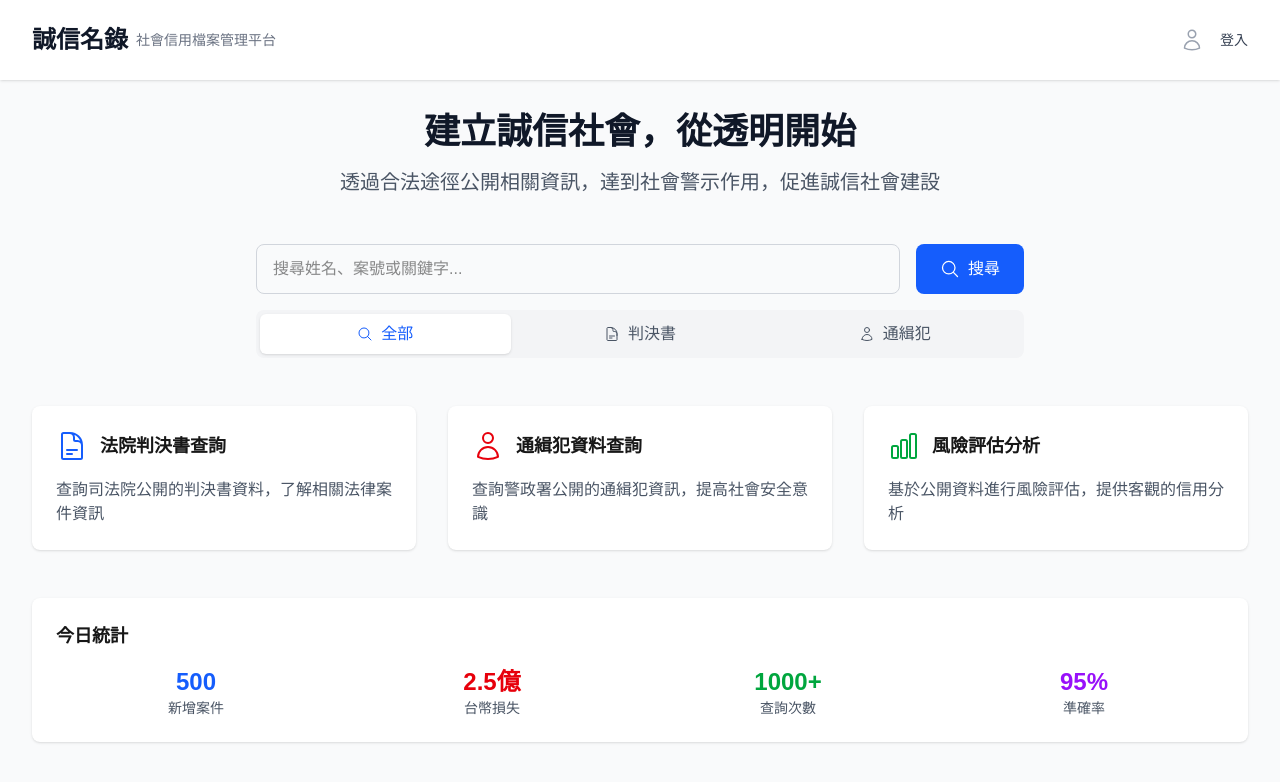
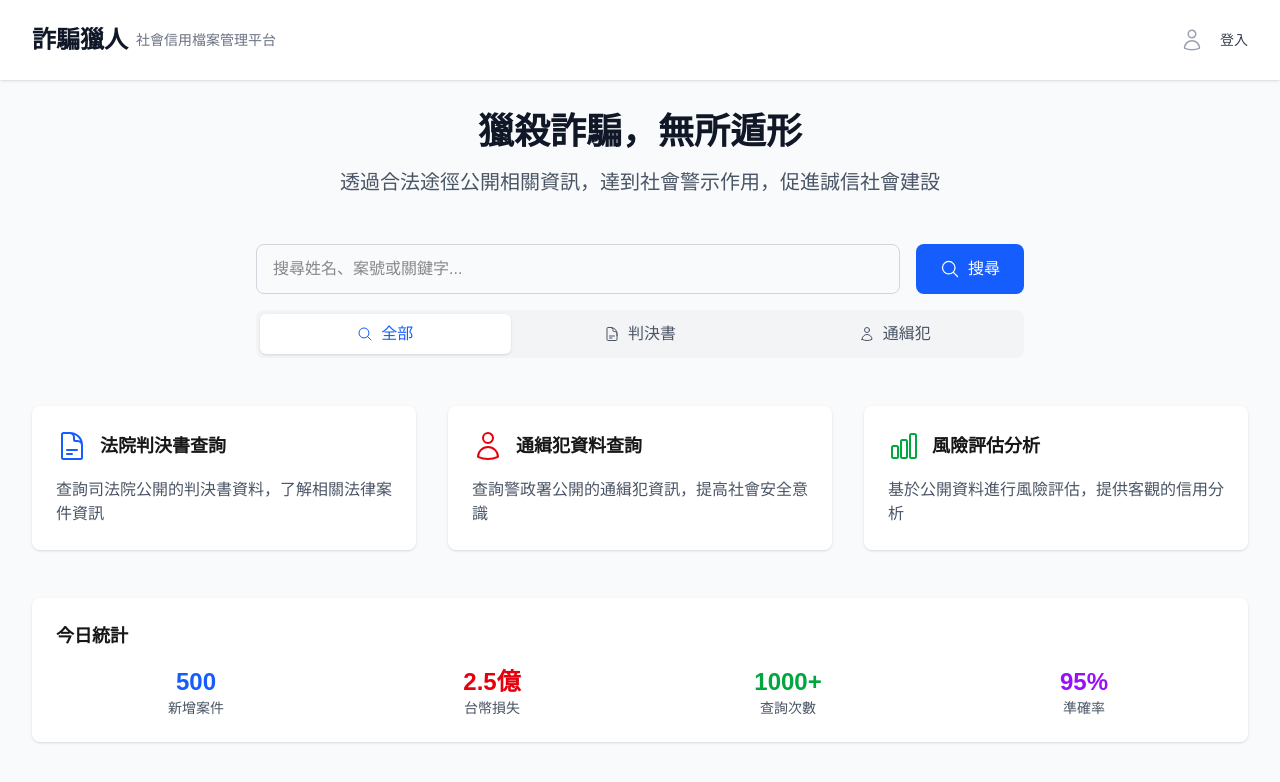
Before and after one commit to Anndrew923/fraud-hunter-app, a Next.js app: page / in a window 1280 px wide. Shown: the top 782 px of the page. Built offline with nearby package versions, Linux system fonts and the light colour scheme.

Commit message:
重構專案為詐騙獵人 - 更新所有配置和UI

```diff
--- a/package.json
+++ b/package.json
@@ -1,5 +1,5 @@
 {
-  "name": "integrity-record-app",
+  "name": "fraud-hunter-app",
   "version": "0.1.0",
   "private": true,
   "scripts": {
--- a/src/app/page.tsx
+++ b/src/app/page.tsx
@@ -26,7 +26,7 @@ export default function HomePage() {
         <div className="max-w-7xl mx-auto px-4 sm:px-6 lg:px-8">
           <div className="flex justify-between items-center py-6">
             <div className="flex items-center">
-              <h1 className="text-2xl font-bold text-gray-900">誠信名錄</h1>
+              <h1 className="text-2xl font-bold text-gray-900">詐騙獵人</h1>
               <span className="ml-2 text-sm text-gray-500">社會信用檔案管理平台</span>
             </div>
             <div className="flex items-center space-x-4">
@@ -42,7 +42,7 @@ export default function HomePage() {
         {/* Hero Section */}
         <div className="text-center mb-12">
           <h2 className="text-4xl font-bold text-gray-900 mb-4">
-            建立誠信社會，從透明開始
+            獵殺詐騙，無所遁形
           </h2>
           <p className="text-xl text-gray-600 mb-8">
             透過合法途徑公開相關資訊，達到社會警示作用，促進誠信社會建設
--- a/src/config/env.ts
+++ b/src/config/env.ts
@@ -12,7 +12,7 @@ export const env = {
 
   // 應用程式配置
   app: {
-    name: process.env.NEXT_PUBLIC_APP_NAME || '誠信名錄',
+    name: process.env.NEXT_PUBLIC_APP_NAME || '詐騙獵人',
     version: process.env.NEXT_PUBLIC_APP_VERSION || '1.0.0',
   },
 
```
Also changed, not shown: 1 other file (tests, documents, lock files or other folders).
